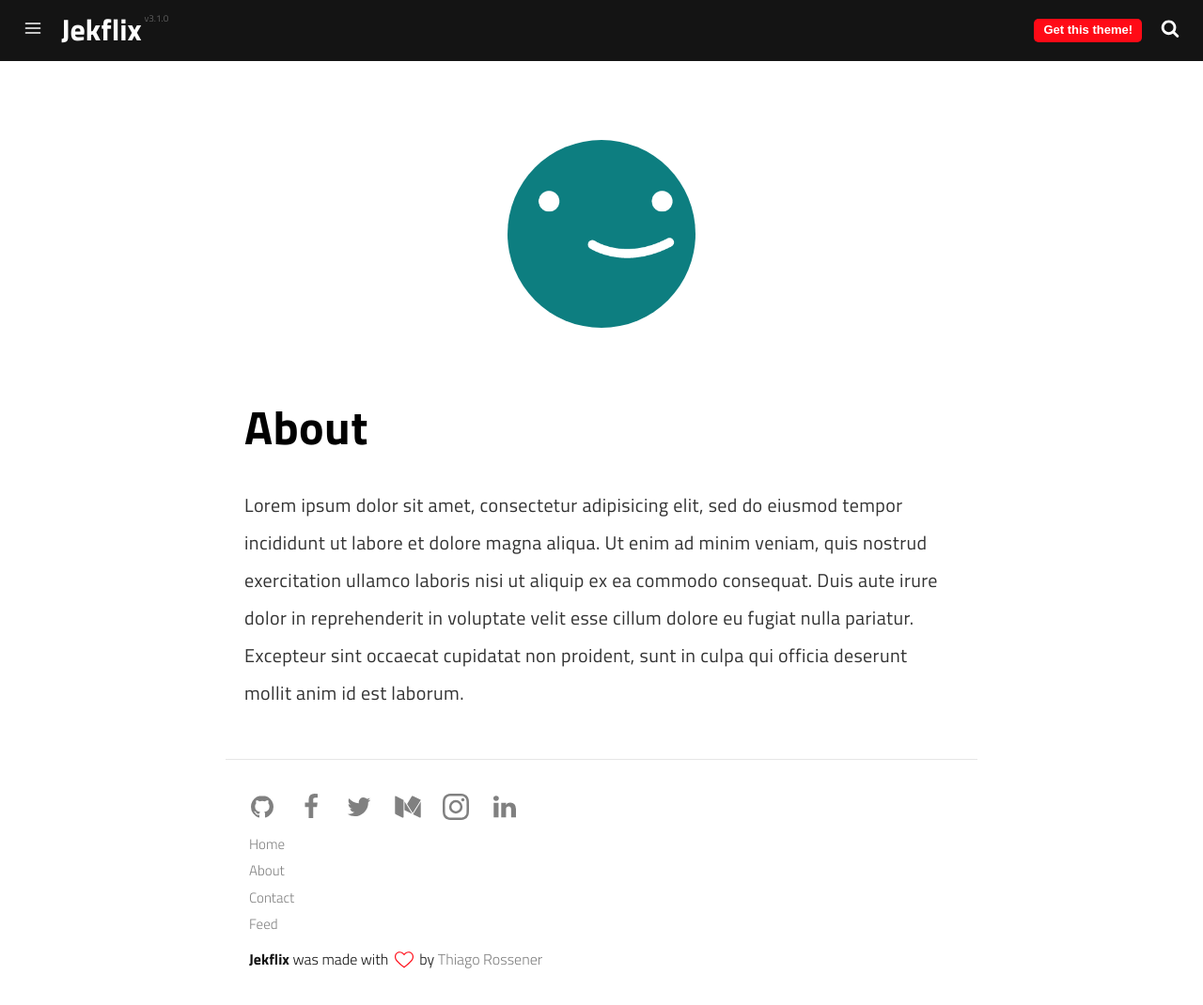
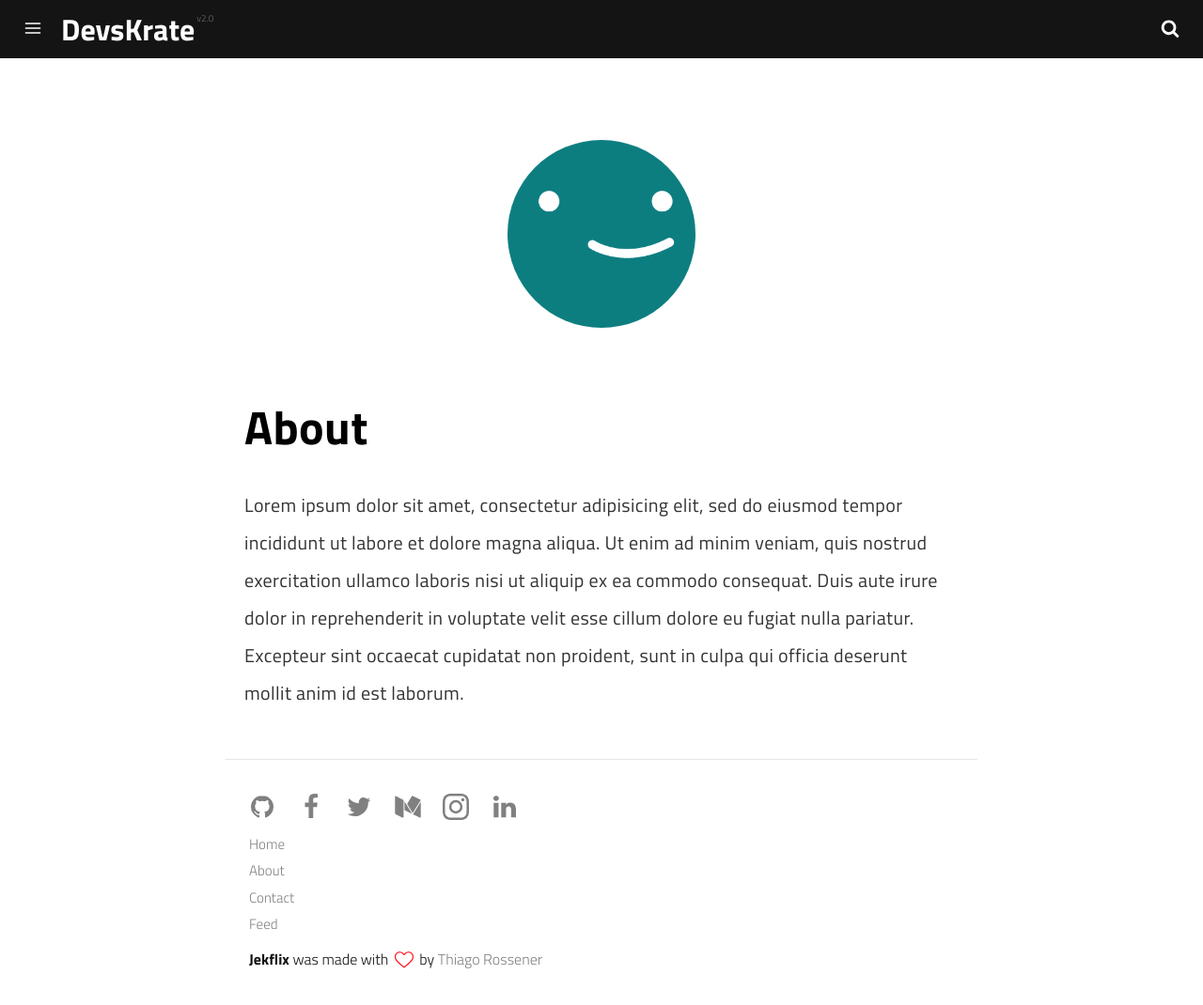
Before and after one commit to SriSatyaLokesh/devskrate, a Jekyll site: the page built from pages/about.md, in a window 1280 px wide and 1070 px high. Shown: the whole window at 94% size. Built offline with Jekyll 4.4.1, drawn with Linux system fonts in a browser that asks for light colours; a script that is not in the unit is left out; part of the change alters nothing that is shown.

Commit message:
desvkrate changes

```diff
--- a/_config.yml
+++ b/_config.yml
@@ -1,7 +1,7 @@
 # Site Settings
-name: Jekflix
-title: Jekflix | A blog theme for Jekyll
-description: Jekflix is a template for Jekyll inspired by Netflix and made by Thiago Rossener.
+name: DevsKrate
+title: DevsKrate | Everything about Tech
+description: Here at DevsKrate we inspire and endeavor to share everything about technology like Softwares, Coding, etc., and provide our best about HOW TO tutorials and BEST OF every category in accordance to our knowledge.
 tags:
   - blog
   - template
@@ -24,12 +24,12 @@ menu:
 
 # Social Media Settings
 # Remove the item if you don't need it
-github_username: github_username
-facebook_username: facebook_username
-twitter_username: twitter_username
-instagram_username: instagram_username
-linkedin_username: linkedin_username
-medium_username: medium_username
+github_username: DevsKrate
+facebook_username: DevsKrate
+twitter_username: DevsKrate
+instagram_username: DevsKrate
+linkedin_username: DevsKrate
+medium_username: DevsKrate
 
 
 # Posts Settings
@@ -56,7 +56,7 @@ collections:
   authors:
     output: true
 paginate_path: "/page/:num/"
-show_get_theme_btn: true
+show_get_theme_btn: false
 use_logo: false
 paginate: 16
 # Content paginator
@@ -141,4 +141,4 @@ exclude: [
 ]
 
 # Theme
-version: v3.1.0
+version: v2.0
```
